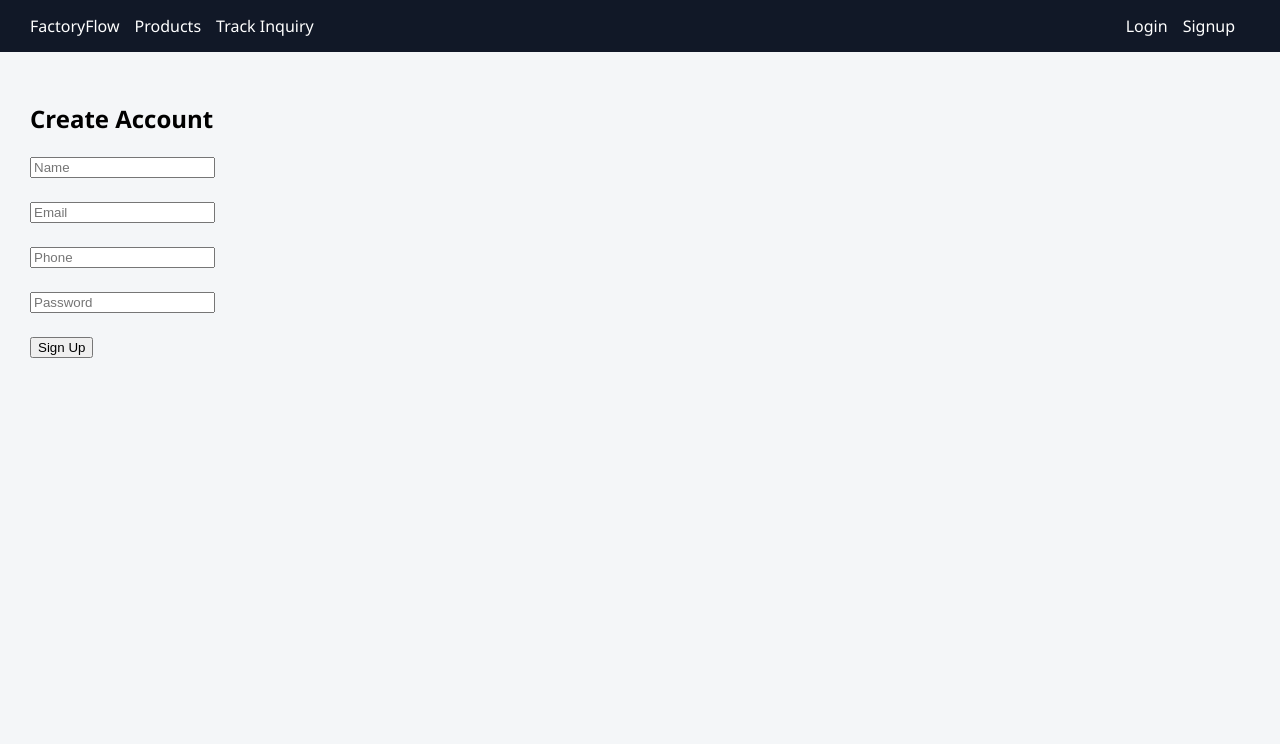
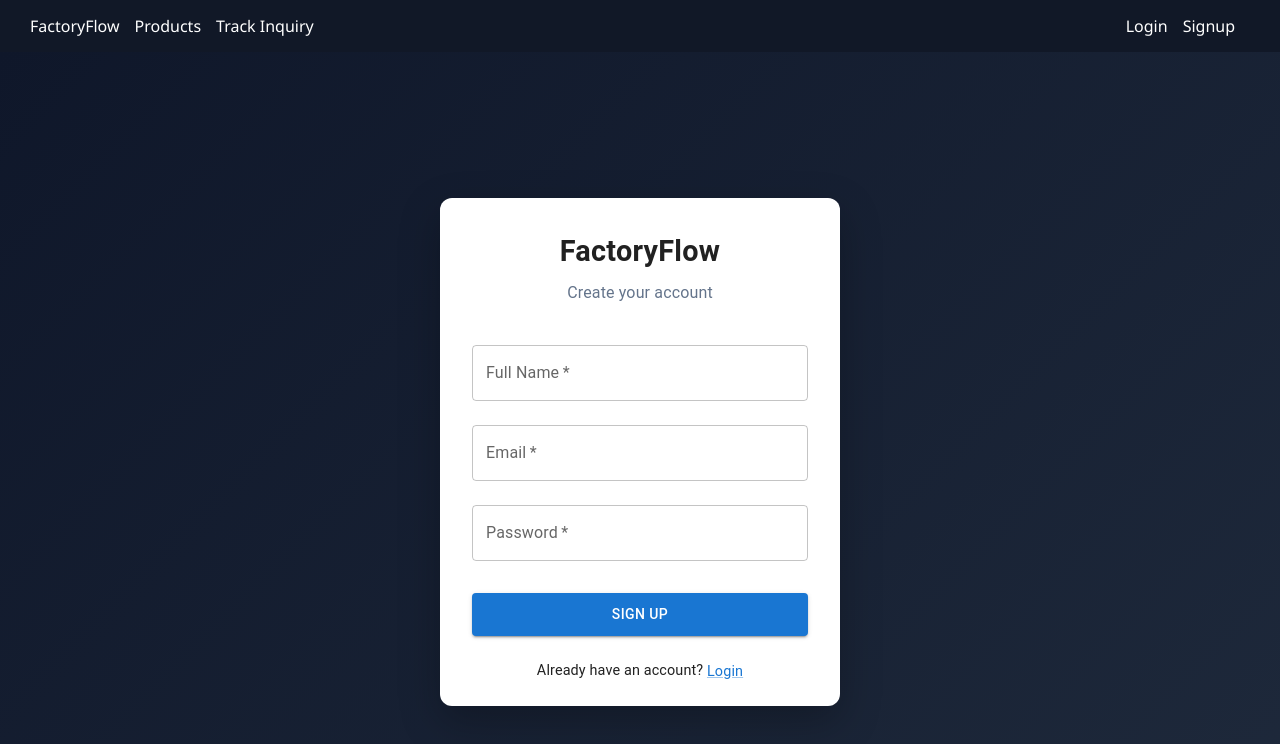
Before and after one commit to Aayush0603/factoryflow-portal, a React (Create React App) app: page /signup in a window 1280 px wide. Shown: the top 744 px of the page. Built offline with nearby package versions, Linux system fonts and the light colour scheme; no server answers.

Commit message:
Updated login and Signup Button

```diff
--- a/src/api.js
+++ b/src/api.js
@@ -1,18 +1,16 @@
 import axios from "axios";
 
 const API = axios.create({
-  baseURL: "https://factoryflow-backend-a0vc.onrender.com/api"
+  baseURL: process.env.REACT_APP_API_URL + "/api/public",
 });
 
-// Attach token automatically
-API.interceptors.request.use((req) => {
+// 🔐 Attach token automatically
+API.interceptors.request.use((config) => {
   const token = localStorage.getItem("customerToken");
-
   if (token) {
-    req.headers.Authorization = `Bearer ${token}`;
+    config.headers.Authorization = `Bearer ${token}`;
   }
-
-  return req;
+  return config;
 });
 
 export default API;
--- a/src/pages/CustomerLogin.js
+++ b/src/pages/CustomerLogin.js
@@ -1,6 +1,15 @@
 import React, { useState } from "react";
+import {
+  Box,
+  Card,
+  CardContent,
+  Typography,
+  TextField,
+  Button,
+  Link
+} from "@mui/material";
+import { useNavigate } from "react-router-dom";
 import API from "../api";
-import { useNavigate } from "react-router-dom";
 
 function CustomerLogin() {
   const navigate = useNavigate();
@@ -10,49 +19,118 @@ function CustomerLogin() {
     password: ""
   });
 
+  const [loading, setLoading] = useState(false);
+
   const handleLogin = async (e) => {
     e.preventDefault();
+    setLoading(true);
 
     try {
       const res = await API.post("/customer/login", form);
 
       localStorage.setItem("customerToken", res.data.token);
-      localStorage.setItem("customerUser", JSON.stringify(res.data.customer));
+      localStorage.setItem(
+        "customer",
+        JSON.stringify(res.data.customer)
+      );
 
       navigate("/");
-
     } catch (error) {
       alert("Invalid credentials");
     }
+
+    setLoading(false);
   };
 
   return (
-    <div style={{ padding: 30 }}>
-      <h2>Customer Login</h2>
+    <Box
+      sx={{
+        minHeight: "100vh",
+        display: "flex",
+        justifyContent: "center",
+        alignItems: "center",
+        background: "linear-gradient(135deg, #0f172a, #1e293b)"
+      }}
+    >
+      <Card
+        sx={{
+          width: "100%",
+          maxWidth: 400,
+          borderRadius: 3,
+          boxShadow: "0 15px 40px rgba(0,0,0,0.25)"
+        }}
+      >
+        <CardContent sx={{ p: 4 }}>
+          <Typography
+            sx={{
+              fontSize: "1.8rem",
+              fontWeight: "bold",
+              textAlign: "center",
+              mb: 1
+            }}
+          >
+            FactoryFlow
+          </Typography>
+
+          <Typography
+            sx={{
+              textAlign: "center",
+              color: "#64748b",
+              mb: 3
+            }}
+          >
+            Sign in to your account
+          </Typography>
 
           <form onSubmit={handleLogin}>
-        <input
-          placeholder="Email"
+            <TextField
+              fullWidth
+              label="Email"
+              margin="normal"
               value={form.email}
               onChange={(e) =>
                 setForm({ ...form, email: e.target.value })
               }
+              required
             />
-        <br /><br />
 
-        <input
+            <TextField
+              fullWidth
+              label="Password"
               type="password"
-          placeholder="Password"
+              margin="normal"
               value={form.password}
               onChange={(e) =>
                 setForm({ ...form, password: e.target.value })
               }
+              required
             />
-        <br /><br />
 
-        <button type="submit">Login</button>
+            <Button
+              fullWidth
+              variant="contained"
+              sx={{ mt: 3, py: 1.2 }}
+              type="submit"
+              disabled={loading}
+            >
+              {loading ? "Logging in..." : "Login"}
+            </Button>
           </form>
-    </div>
+
+          <Typography
+            sx={{ textAlign: "center", mt: 3, fontSize: "0.9rem" }}
+          >
+            Don't have an account?{" "}
+            <Link
+              component="button"
+              onClick={() => navigate("/signup")}
+            >
+              Sign Up
+            </Link>
+          </Typography>
+        </CardContent>
+      </Card>
+    </Box>
   );
 }
 
--- a/src/pages/Inquiry.js
+++ b/src/pages/Inquiry.js
@@ -1,12 +1,11 @@
-import React, { useState } from "react";
+import React, { useEffect, useState } from "react";
 import { useParams } from "react-router-dom";
 import API from "../api";
-import "../index.css";
 
 function Inquiry() {
   const { id } = useParams();
 
-  const [formData, setFormData] = useState({
+  const [form, setForm] = useState({
     name: "",
     email: "",
     phone: "",
@@ -14,85 +13,106 @@ function Inquiry() {
     message: "",
   });
 
-  const handleChange = (e) => {
-    setFormData({ ...formData, [e.target.name]: e.target.value });
-  };
+  const [isLoggedIn, setIsLoggedIn] = useState(false);
+
+  useEffect(() => {
+    const customer = JSON.parse(localStorage.getItem("customer"));
+
+    if (customer) {
+      setForm((prev) => ({
+        ...prev,
+        name: customer.name,
+        email: customer.email,
+      }));
+      setIsLoggedIn(true);
+    }
+  }, []);
 
   const handleSubmit = async (e) => {
     e.preventDefault();
 
     try {
       await API.post("/inquiry", {
-        ...formData,
+        ...form,
         product: id,
       });
 
-      alert("Inquiry submitted successfully!");
-      setFormData({
+      alert("Inquiry submitted successfully 🎉");
+
+      if (!isLoggedIn) {
+        setForm({
           name: "",
           email: "",
           phone: "",
           quantity: "",
           message: "",
         });
+      }
+
     } catch (error) {
       alert("Error submitting inquiry");
     }
   };
 
   return (
-    <div className="form-container">
-      <div className="form-title">Send Inquiry</div>
+    <div style={{ padding: "30px", maxWidth: "500px" }}>
+      <h2>Send Inquiry</h2>
 
       <form onSubmit={handleSubmit}>
-        <div className="form-group">
         <input
-            className="form-input"
-            name="name"
-            placeholder="Your Name"
-            onChange={handleChange}
+          type="text"
+          placeholder="Name"
+          value={form.name}
+          disabled={isLoggedIn}
+          onChange={(e) =>
+            setForm({ ...form, name: e.target.value })
+          }
           required
         />
-        </div>
+        <br /><br />
 
-        <div className="form-group">
         <input
-            className="form-input"
-            name="email"
+          type="email"
           placeholder="Email"
-            onChange={handleChange}
+          value={form.email}
+          disabled={isLoggedIn}
+          onChange={(e) =>
+            setForm({ ...form, email: e.target.value })
+          }
+          required
         />
-        </div>
+        <br /><br />
 
-        <div className="form-group">
         <input
-            className="form-input"
-            name="phone"
+          type="text"
           placeholder="Phone"
-            onChange={handleChange}
+          value={form.phone}
+          onChange={(e) =>
+            setForm({ ...form, phone: e.target.value })
+          }
         />
-        </div>
+        <br /><br />
 
-        <div className="form-group">
         <input
-            className="form-input"
-            name="quantity"
+          type="number"
           placeholder="Quantity"
-            onChange={handleChange}
+          value={form.quantity}
+          onChange={(e) =>
+            setForm({ ...form, quantity: e.target.value })
+          }
         />
-        </div>
+        <br /><br />
 
-        <div className="form-group">
         <textarea
-            className="form-input"
-            name="message"
           placeholder="Message"
-            rows="4"
-            onChange={handleChange}
+          value={form.message}
+          onChange={(e) =>
+            setForm({ ...form, message: e.target.value })
+          }
         />
-        </div>
+        <br /><br />
 
-        <button type="submit" className="primary-button">
+        <button type="submit">
           Submit Inquiry
         </button>
       </form>
--- a/src/pages/Signup.js
+++ b/src/pages/Signup.js
@@ -1,77 +1,144 @@
 import React, { useState } from "react";
+import {
+  Box,
+  Card,
+  CardContent,
+  Typography,
+  TextField,
+  Button,
+  Link
+} from "@mui/material";
+import { useNavigate } from "react-router-dom";
 import API from "../api";
-import { useNavigate } from "react-router-dom";
 
-function Signup() {
+function CustomerSignup() {
   const navigate = useNavigate();
 
   const [form, setForm] = useState({
     name: "",
     email: "",
-    phone: "",
     password: ""
   });
 
-  const handleSubmit = async (e) => {
+  const [loading, setLoading] = useState(false);
+
+  const handleSignup = async (e) => {
     e.preventDefault();
+    setLoading(true);
 
     try {
-      await API.post("/customer/signup", form);
+      await API.post("/customer/register", form);
 
       alert("Account created successfully 🎉");
       navigate("/login");
+    } catch (error) {
+      alert("Signup failed");
+    }
 
-    } catch (error) {
-      alert(error.response?.data?.message || "Signup failed");
-    }
+    setLoading(false);
   };
 
   return (
-    <div style={{ padding: 30 }}>
-      <h2>Create Account</h2>
+    <Box
+      sx={{
+        minHeight: "100vh",
+        display: "flex",
+        justifyContent: "center",
+        alignItems: "center",
+        background: "linear-gradient(135deg, #0f172a, #1e293b)"
+      }}
+    >
+      <Card
+        sx={{
+          width: "100%",
+          maxWidth: 400,
+          borderRadius: 3,
+          boxShadow: "0 15px 40px rgba(0,0,0,0.25)"
+        }}
+      >
+        <CardContent sx={{ p: 4 }}>
+          <Typography
+            sx={{
+              fontSize: "1.8rem",
+              fontWeight: "bold",
+              textAlign: "center",
+              mb: 1
+            }}
+          >
+            FactoryFlow
+          </Typography>
 
-      <form onSubmit={handleSubmit}>
-        <input
-          placeholder="Name"
+          <Typography
+            sx={{
+              textAlign: "center",
+              color: "#64748b",
+              mb: 3
+            }}
+          >
+            Create your account
+          </Typography>
+
+          <form onSubmit={handleSignup}>
+            <TextField
+              fullWidth
+              label="Full Name"
+              margin="normal"
               value={form.name}
               onChange={(e) =>
                 setForm({ ...form, name: e.target.value })
               }
+              required
             />
-        <br /><br />
 
-        <input
-          placeholder="Email"
+            <TextField
+              fullWidth
+              label="Email"
+              margin="normal"
               value={form.email}
               onChange={(e) =>
                 setForm({ ...form, email: e.target.value })
               }
+              required
             />
-        <br /><br />
 
-        <input
-          placeholder="Phone"
-          value={form.phone}
-          onChange={(e) =>
-            setForm({ ...form, phone: e.target.value })
-          }
-        />
-        <br /><br />
-
-        <input
+            <TextField
+              fullWidth
+              label="Password"
               type="password"
-          placeholder="Password"
+              margin="normal"
               value={form.password}
               onChange={(e) =>
                 setForm({ ...form, password: e.target.value })
               }
+              required
             />
-        <br /><br />
 
-        <button type="submit">Sign Up</button>
+            <Button
+              fullWidth
+              variant="contained"
+              sx={{ mt: 3, py: 1.2 }}
+              type="submit"
+              disabled={loading}
+            >
+              {loading ? "Creating..." : "Sign Up"}
+            </Button>
           </form>
-    </div>
+
+          <Typography
+            sx={{ textAlign: "center", mt: 3, fontSize: "0.9rem" }}
+          >
+            Already have an account?{" "}
+            <Link
+              component="button"
+              onClick={() => navigate("/login")}
+            >
+              Login
+            </Link>
+          </Typography>
+        </CardContent>
+      </Card>
+    </Box>
   );
 }
 
-export default Signup;
+export default CustomerSignup;
```
Lines whose indentation alone changed are shown as unchanged.
